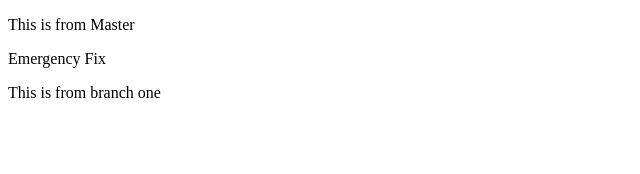
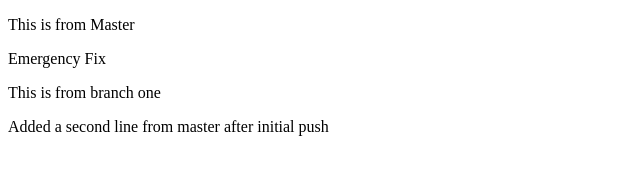
Before and after one commit to Teamjs10/learnTest, a plain HTML site: page index.html in a window 1280 px wide. Shown: the whole page, without its empty margins (0-640 px from the left). Drawn offline with Linux system fonts and the light colour scheme.

Commit message:
Updated index.html.

```diff
--- a/index.html
+++ b/index.html
@@ -9,5 +9,6 @@
     <p>This is from Master</p>
     <p>Emergency Fix</p>
     <p>This is from branch one</p>
+    <p>Added a second line from master after initial push</p>
 </body>
 </html>
```
